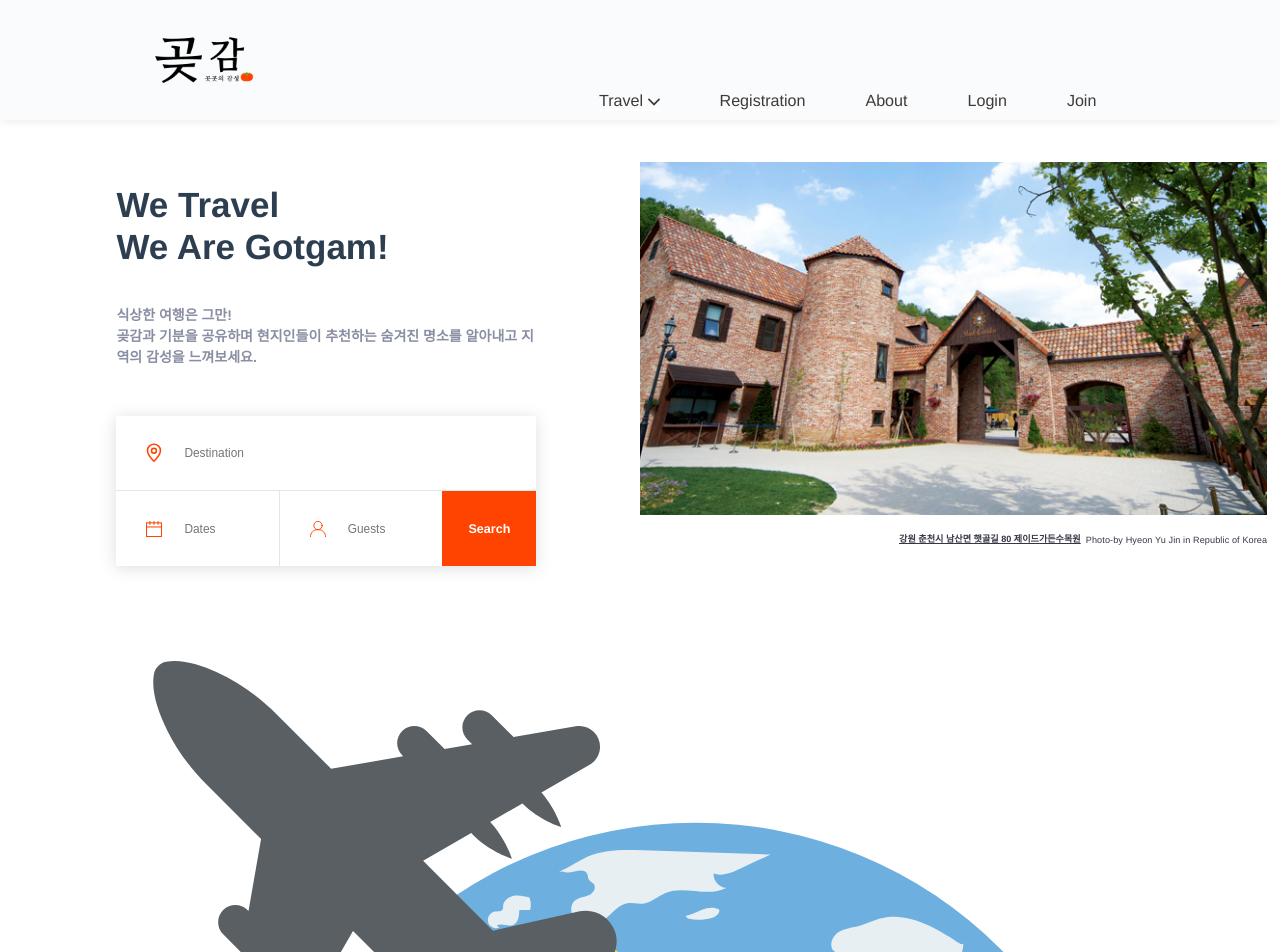
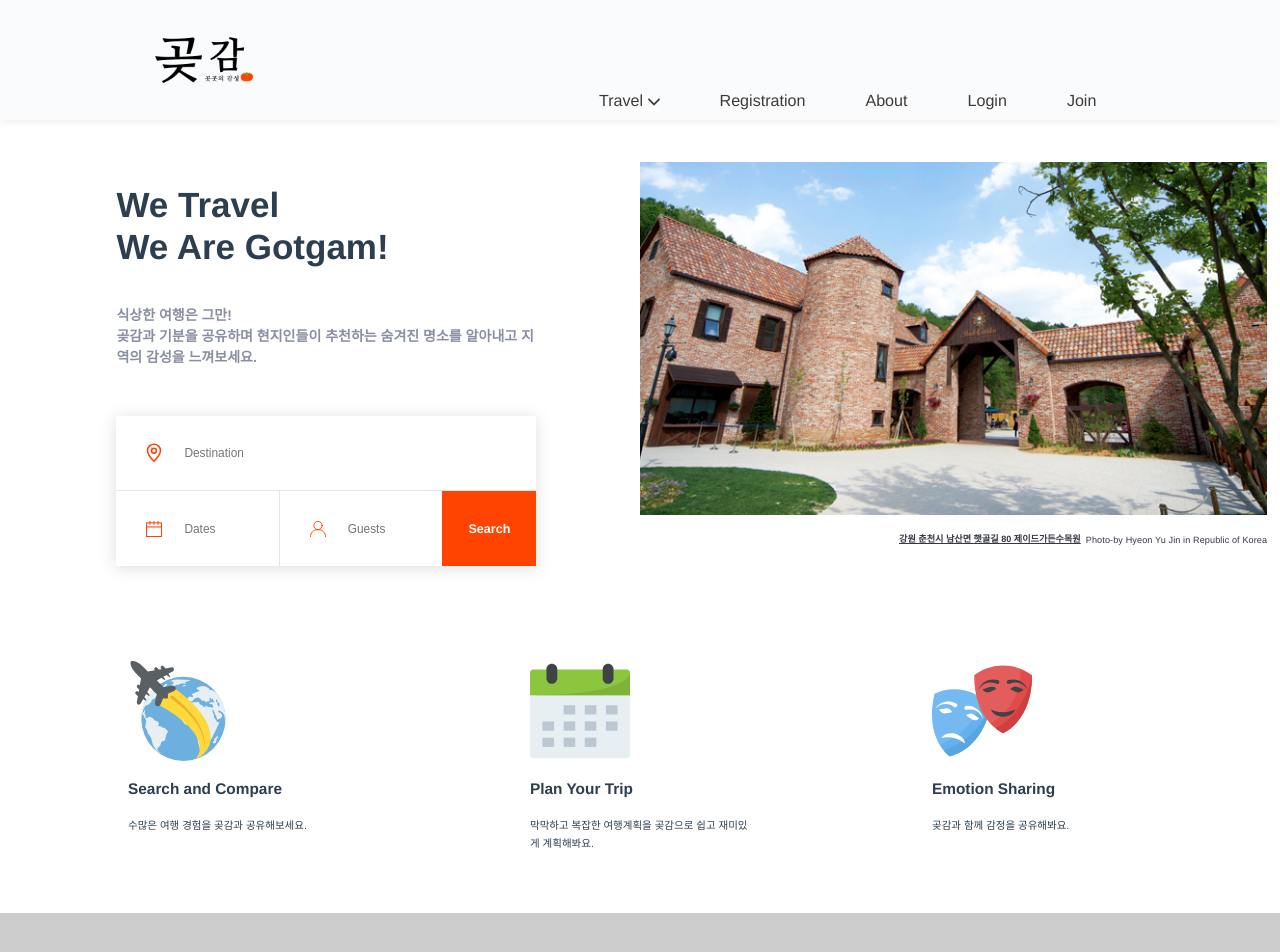
Before and after one commit to Jungjihyuk/gotgam, a Vue app: page / in a window 1280 px wide. Shown: the top 952 px of the page. Built offline with nearby package versions, Linux system fonts and the light colour scheme.

Commit message:
Change section1

```diff
--- a/src/components/section1.vue
+++ b/src/components/section1.vue
@@ -3,179 +3,93 @@
     <div class="section1_inner_wrap">
         <!-- intro_wrap1 -->
         <div class="intro_wrap">
-            <div class="intro_inner_wrap">
-                <svg version="1.1" id="Capa_1" xmlns="http://www.w3.org/2000/svg" x="0px" y="0px" viewBox="0 0 511.438 511.438" style="enable-background:new 0 0 511.438 511.438;" xml:space="preserve">
+            <svg version="1.1" id="Capa_1" xmlns="http://www.w3.org/2000/svg" xmlns:xlink="http://www.w3.org/1999/xlink" x="0px" y="0px" viewBox="0 0 511.438 511.438" style="enable-background:new 0 0 511.438 511.438;" xml:space="preserve">
                 <ellipse style="fill:#6DAFDF;" cx="283.481" cy="296.079" rx="215.352" ry="215.352" />
                 <g>
-                        <path style="fill:#E8EFF3;" d="M167.343,469.641c-0.048,0.08-0.112,0.128-0.16,0.208c0.32,0.096,0.624,0.24,0.944,0.32
-
-L167.343,469.641z" />
-                        <path style="fill:#E8EFF3;" d="M173.471,165.849l-0.384-0.896c3.632-0.304,4.032-2.816,6.816-3.568
-
-c3.168-0.816,2.032,0.224,5.104,0.32c2.48,0.064,3.872,1.952,6.784,0.832c-0.752,1.168-1.936,1.92-3.104,2.688
-
-c-2.448,1.504-4.928,3.056-7.744,3.504C178.143,169.177,174.927,168.281,173.471,165.849z" />
+                    <path style="fill:#E8EFF3;" d="M167.343,469.641c-0.048,0.08-0.112,0.128-0.16,0.208c0.32,0.096,0.624,0.24,0.944,0.32 L167.343,469.641z" />
+                    <path style="fill:#E8EFF3;" d="M173.471,165.849l-0.384-0.896c3.632-0.304,4.032-2.816,6.816-3.568 c3.168-0.816,2.032,0.224,5.104,0.32c2.48,0.064,3.872,1.952,6.784,0.832c-0.752,1.168-1.936,1.92-3.104,2.688 c-2.448,1.504-4.928,3.056-7.744,3.504C178.143,169.177,174.927,168.281,173.471,165.849z" />
                     <path style="fill:#E8EFF3;" d="M204.031,360.201c-0.176,1.888-1.392,3.472-2.464,5.008c-4.784,6.768-7.936,14.768-9.04,22.992
-
                     c-1.088,7.888-1.376,17.68-8.528,21.12c-4.08,1.936-9.6,1.184-12.464,4.72c-0.896,1.072-1.376,2.448-1.856,3.744
-
                     c-2.096,6.064-4.192,12.128-6.304,18.192c-2.176-0.336-4.4-0.72-6.56-1.104c2.528,0.992,4.096,4.608,2.384,6.896
-
                     c-2.4-1.472-5.76-0.128-7.28,2.272c-1.472,2.4-1.472,5.424-0.912,8.192c1.712,8.208,8.208,15.168,16.192,17.632
-
                     c-1.584,2.576-5.84,1.136-8.336-0.832c-18-13.952-30.944-34.256-36-56.448c-1.792-7.824-2.72-16.096-6.768-22.992
-
                     c-3.392-5.824-8.768-10.272-12.144-16.112c-4.736-8.304-5.04-18.784-10.64-26.512c-3.136-4.4-8.048-9.888-4.752-14.16
-
                     c1.328-1.776,4.032-3.36,3.136-5.36c-0.304-0.656-0.96-1.088-1.456-1.664c-1.904-2.32-0.272-5.68,0.928-8.432
-
                     c2.016-4.8,2.352-10.048,1.968-15.344c-4.816-4.896-8.48-10.848-10.592-17.376c-1.264-3.984-2.944-8.976-7.12-9.296
-
                     c-0.88-3.088-1.808-6.16-2.672-9.248c-0.464,1.04-1.568,1.664-2.752,1.728c6.432-49.04,29.184-92.432,62.32-125.056
-
                     c0.672-0.256,1.376-0.608,2.08-0.96c7.616-3.808,13.856-9.856,21.264-14.064c1.52-0.88,3.232-1.696,5.024-1.392
-
                     c1.744,0.256,3.28,2.16,2.544,3.776c-0.288,0.672-0.896,1.168-1.52,1.568c-8.768,6.528-18.256,12.112-28.256,16.592
-
                     c-1.2,0.512-2.464,1.104-3.072,2.24c-1.104,1.936,0.384,4.528,2.432,5.392s4.4,0.576,6.576,0.224
-
                     c-1.968,2.464-2.72,5.872-1.984,8.96c1.984,0.32,2.784-2.368,3.488-4.224c2.912-7.376,15.12-9.664,14.848-17.648
-
                     c3.152,1.92,6.704-1.664,8.896-4.656c2.192-3.024,6.816-5.856,9.072-2.928c0.048,1.568,0.144,3.136,0.192,4.704
-
                     c4.352-0.8,8.752-1.632,13.088-2.432c-2.544,1.552-3.6,5.136-2.368,7.856c1.232,2.72,4.656,4.256,7.488,3.36
-
                     c-0.192,2.288-2.352,3.904-4.288,5.136c-4.944,3.248-10.24,6.576-15.84,7.968l1.088,2.704c-0.144,0.032-0.304,0.08-0.448,0.064
-
                     c-3.52,0.112-7.056-2.656-10.832-2.4c-2.304,0.144-5.12-0.032-6.592,2.208c-0.208,0.272-1.296,4.304-0.704,4
-
                     c2.112-1.04,4.24-2.064,6.304-3.104c0.528,1.696,0.56,3.552,0.096,5.328c2.496-0.08,5.04,0.624,7.136,2.064
-
                     c-2.624,5.152-8.736,8.32-14.496,7.52c0.064-1.76,0.08-3.504,0.144-5.264c-4.736-0.688-8.896,3.136-11.536,7.072
-
                     c-2.688,3.968-4.848,8.576-9.008,10.944c-2.544,1.504-5.552,1.936-8.256,3.136c-2.672,1.248-5.216,3.76-4.88,6.672
-
                     c0.16,1.376,0.944,2.704,0.816,4.112c-0.32,2.608-3.456,3.632-5.616,5.2c-3.696,2.688-4.912,7.984-8.816,10.32
-
                     c-2.848,1.728-6.432,1.44-9.664,2.208c-3.216,0.768-6.592,3.728-5.52,6.864c-1.584,0.432-3.408-0.848-3.456-2.512
-
                     c-6.304,10.624-10.768,22.352-13.056,34.496c2.64,2.128,5.744-2.112,6.496-5.44c0.8-3.312,4-7.504,6.592-5.344
-
                     c-0.944,4.768-1.888,9.504-2.816,14.272c-0.208,0.912-0.368,1.888,0.016,2.736c0.464,1.056,1.6,1.568,2.432,2.352
-
                     c2.336,2.304,1.76,6.064,1.696,9.328c-0.112,4,0.96,7.968,2.816,11.504c-0.144-0.688-0.256-1.392-0.352-2.08
-
                     c3.76,0.736,7.776-0.224,10.8-2.576c1.6-1.264,2.976-2.928,4.912-3.488c1.984-0.608,4.096,0.064,6.048,0.736
-
                     c6.064,2.096,12.512,4.416,16.32,9.552c1.936,2.608,3.04,5.808,5.392,8.016c5.328,5.12,14.992,3.648,19.808,9.28
-
                     c3.856,4.544,2.64,11.392,1.136,17.216c-2.72-1.728-6.768,1.904-5.28,4.784c1.616-1.552,3.472-3.2,5.664-3.056
-
                     c2.24,0.096,3.984,3.28,2.24,4.592c4.208-4.704,13.6-2.048,14.72,4.224c5.424,0.736,10.896,1.488,16.304,2.272
-
                     C188.191,350.633,204.879,352.201,204.031,360.201z" />
                     <path style="fill:#E8EFF3;" d="M185.487,133.145c-2.176,0.896-4.976-0.464-5.616-2.72s1.024-4.896,3.344-5.264
-
                     c1.472-0.24,3.456,0.048,3.984-1.344c0.16-0.416,0.112-0.896,0.144-1.344c0.112-2.656,2.64-4.704,5.264-5.2
-
                     c2.624-0.496,5.296,0.192,7.872,0.88c0.8,1.968,0.928,4.224,0.352,6.272c-1.792-0.032-3.584-0.08-5.392-0.112
-
                     c-0.032,2.976-0.56,6.704-3.392,7.616c-2.528,0.816-5.632-1.216-7.808,0.32" />
                     <path style="fill:#E8EFF3;" d="M215.279,105.257c5.04-2.016,9.408-5.44,14.384-7.6c8.56-3.712,18.256-3.472,27.584-3.152
-
                     c21.232,0.72,42.464,1.424,63.696,2.144c-5.088,2.368-10.176,4.752-15.264,7.12c-4.16,1.936-8.864,3.92-13.184,2.384
-
                     c-0.336,3.536,2.688,7.024,6.224,7.216c-9.056,4.816-20.784-1.472-30.256,2.448c-3.968,1.648-7.312,5.024-11.584,5.424
-
                     c-2.48,0.224-4.976-0.592-7.44-0.208c-4.128,0.624-6.944,4.32-10.144,7.008c-3.696,3.104-8.928,5.04-13.36,3.152
-
                     s-6.368-8.784-2.512-11.696c1.888-1.44,4.464-1.52,6.64-2.464s4.032-3.728,2.56-5.6c-0.64-0.816-1.744-1.184-2.336-2.032
-
                     c-0.624-0.928-0.48-2.192-0.976-3.2c-1.904-3.92-8.224,0.784-12.192-1.008" />
-                        <path style="fill:#E8EFF3;" d="M278.463,127.321c2.912-0.48,5.504-2.016,8.256-3.072s5.984-1.584,8.528-0.112
-
-c0.656,2-1.712,3.632-3.728,4.208c-3.872,1.088-8.032,1.184-11.952,0.272" />
+                    <path style="fill:#E8EFF3;" d="M278.463,127.321c2.912-0.48,5.504-2.016,8.256-3.072s5.984-1.584,8.528-0.112 c0.656,2-1.712,3.632-3.728,4.208c-3.872,1.088-8.032,1.184-11.952,0.272" />
                     <path style="fill:#E8EFF3;" d="M450.303,159.929c-0.784,0.048-1.616-0.048-2.416-0.304c-3.6-1.008-6.192-4.016-9.168-6.256
-
                     c-6.896-5.232-16.672-6.496-24.704-3.104c2.016-2.56,3.152-5.808,3.168-9.072l-1.136,0.32
-
                     c-12.256-8.208-26.688-16.848-40.912-12.784c-3.28,0.96-6.32,2.528-9.648,3.44c-3.536,0.992-7.408,1.232-10.512,3.184
-
                     c-3.152,1.952-5.056,6.56-2.656,9.296c2.048,2.336,5.584,1.968,8.624,2.464c2.992,0.48,6.256,3.728,4.432,6.192
-
                     c-13.728,5.36-27.488,10.784-41.216,16.192c6,2.384,9.584,9.6,7.872,15.84c-4.528,0.496-8.672-2.512-13.168-3.088
-
                     c-6.544-0.768-13.184,4.624-13.76,11.168c-0.624,6.56,5.024,13.024,11.584,13.344c4.912,0.272,9.92-2.384,14.608-0.816
-
                     c0.48-4.464,3.792-8.048,7.152-11.056c6.512-5.728,15.632-10.72,23.6-7.168c2.608,1.136,4.784,3.088,6.896,5.024
-
                     c4.656,4.208,9.312,8.464,13.968,12.72c1.664-1.504,3.312-3.008,4.976-4.464c2.496,2.992,4.992,5.984,7.52,9.024
-
                     c1.424-0.832,2.896-1.616,4.304-2.464c0.816,2.592,1.664,5.136,2.48,7.728c0.576-2.752,1.088-5.44,1.6-8.144
-
                     c3.2,0.304,6.592,0.624,9.616-0.656c3.008-1.216,5.376-4.592,4.352-7.68c-0.528-1.648-1.952-3.008-2.144-4.72
-
                     c-0.416-3.44,4.592-5.472,7.664-3.696c3.008,1.712,4.336,5.36,5.44,8.704c0.944-3.264,1.84-6.48,2.768-9.728
-
                     c2.544,8.176,6.448,15.936,11.472,22.848c-9.84-2.544-20.416-2.144-30,1.104c2.704,4.368,7.648,7.184,12.752,7.312
-
                     c2.288,0.096,4.848-0.272,6.512,1.296c1.248,1.2,1.472,3.024,1.6,4.688c0.48,4.72,0.96,9.392,1.392,14.048
-
                     c-4.976-4.672-12.592-4.672-19.44-5.248c-6.848-0.64-14.736-3.04-16.864-9.584c-2.928,2.896-4.416,7.184-3.904,11.312
-
                     c-6.992-2.16-14.976-5.408-16.576-12.544c-5.68,1.68-12.352-2.304-13.488-8.096c-0.4-2.032-0.4-4.464-2.08-5.648
-
                     c-1.024-0.704-2.4-0.688-3.664-0.624c-10.624,0.544-21.2,1.024-31.776,1.568c-5.776,0.32-11.76,0.608-16.992,3.104
-
                     c-5.232,2.448-9.616,7.632-9.408,13.408c-10.048,5.12-18.8,12.896-24.96,22.32c-1.952,2.896-3.68,6.256-3.216,9.696
-
                     c0.32,2.656,1.92,5.008,2.288,7.616c0.64,4.48-2.16,8.592-3.52,12.912c-3.808,12.256,4.864,24.576,13.008,34.576
-
                     c3.856,4.64,8.304,9.712,14.32,10.336c3.728,0.384,7.392-1.04,10.976-2.176c10.272-3.296,21.28-4.384,31.984-3.264
-
                     c-2.56,1.744-0.288,6.032,2.688,6.864c2.976,0.832,6.288,0.064,9.152,1.264c6.512,2.816,4.96,12.528,1.536,18.704
-
                     c1.52-0.192,3.104-0.384,4.672-0.576c-0.96,2.08-1.92,4.176-2.896,6.208c9.056,1.76,11.744,13.984,9.024,22.832
-
                     c-2.672,8.864-8.544,16.784-9.28,26c-0.368,5.056,0.864,10.064,2.112,14.976c3.104,12.448,6.208,24.912,9.312,37.408
-
                     c10.8,2.016,17.968-11.44,28.352-15.12c3.904-1.408,8.384-1.456,11.536-4.096c3.04-2.544,2.528-8.96-1.168-9.2
-
                     c5.04-0.208,9.616-4.512,10.08-9.552c0.144-1.408,0.032-2.832,0.32-4.224c0.464-1.968,1.84-3.648,3.168-5.264
-
                     c8.448-10.592,14.272-22.96,20.08-35.168c1.536-3.264,3.056-6.496,4.576-9.76c5.76-12.176,11.472-24.304,17.232-36.48
-
                     c2.256-4.784,4.512-9.52,6.784-14.304c-2.96,4.256-9.92,3.216-13.696-0.336c-3.824-3.568-5.584-8.704-8.48-13.04
-
                     c-2.448-3.728-5.84-7.104-6.832-11.52c-0.576-2.528-0.256-5.184-0.528-7.792c-0.608-5.648-4-10.56-6.208-15.776
-
                     s-3.088-11.872,0.736-16.064c9.056,18.496,17.168,37.472,24.368,56.832c1.104-2.864,3.408-5.248,6.224-6.48
-
                     c2.064-0.944,4.32-1.232,6.48-1.984c5.696-2.08,9.92-7.712,10.304-13.744c0.336-6.032-3.12-12.16-8.56-14.896
-
                     c-2.688-1.344-5.824-1.936-8.352-3.712c-2.528-1.728-4.192-5.392-2.368-7.872c1.712-2.336,5.456-2.048,7.936-0.512
-
                     c2.48,1.584,4.224,4.08,6.56,5.84c1.68,1.28,3.664,2.192,5.488,3.376c9.888,6.544,11.552,20.08,12.944,31.888
-
                     c0.768,6.352,1.68,12.656,2.832,18.88c0.128-1.312,0.224-2.672,0.304-3.984C502.031,253.369,483.519,200.585,450.303,159.929z
-
                     M465.391,231.833c-1.408-0.192-2.656-1.2-3.712-2.144c-1.76-1.584-3.488-3.392-3.872-5.712c-0.464-2.768,1.056-5.792-0.24-8.32
-
                     c-0.608-1.216-1.776-2.016-2.736-2.912c-2.544-2.304-4.288-5.504-4.8-8.848c-0.448-2.96,0.736-6.784,3.728-7.088
-
                     c1.424-0.16,2.928,0.72,3.472,2.08l-2.064,0.944c3.328,0.608,4.56,5.76,1.84,7.776c-0.368,0.32-0.816,0.576-0.848,1.072
-
                     c-0.016,0.288,0.16,0.592,0.384,0.8c1.952,2.416,5.008,3.44,7.632,5.088c2.64,1.584,5.136,4.384,4.512,7.36
-
                     c-0.896,0.288-1.744,0.528-2.64,0.8c-0.992,0.864-0.368,2.56,0.56,3.552c0.912,0.992,2.112,1.984,2.08,3.36
-
                     C468.575,231.113,466.847,232.025,465.391,231.833z" />
                     <path style="fill:#E8EFF3;" d="M457.103,381.481l-3.664,2.256c0.944,4.384-1.84,9.264-6.096,10.672
-
                     c-2.256,0.752-5.2,0.944-6.08,3.152c-0.752,1.872,0.624,3.904,0.688,5.92c0.112,3.328-3.152,5.6-5.536,7.92
-
                     s-3.872,6.864-0.992,8.544c0.672,0.384,1.456,0.512,2.224,0.64c3.216,0.496,6.736,0.816,9.504-0.896
-
                     c7.904-4.912,1.68-20,9.504-25.056c1.104-0.72,2.48-1.2,3.152-2.336C461.727,388.905,455.455,385.033,457.103,381.481z" />
                 </g>
                 <path style="fill:#FFD93B;" d="M222.143,129.401c-2.144,1.552-4.336,3.024-6.64,4.352c-1.856,1.072-3.056,1.68-3.888,2.032
@@ -203,7 +117,7 @@ c7.904-4.912,1.68-20,9.504-25.056c1.104-0.72,2.48-1.2,3.152-2.336C461.727,388.90
                 c15.696,12.208,22.496,16.848,43.04,35.52c23.376,21.264,44.736,44.672,60.96,65.92
                 C368.463,323.753,398.799,386.105,390.383,445.177z" />
             </svg>
-
+            <div class="intro_inner_wrap">
                 <p class="intro_title">Search and Compare</p>
                 <p class="intro_content">수많은 여행 경험을 곶감과 공유해보세요.</p>
             </div>
@@ -212,8 +126,30 @@ c7.904-4.912,1.68-20,9.504-25.056c1.104-0.72,2.48-1.2,3.152-2.336C461.727,388.90
 
         <!-- intro_wrap2 -->
         <div class="intro_wrap">
+            <svg version="1.1" id="Capa_1" xmlns="http://www.w3.org/2000/svg" xmlns:xlink="http://www.w3.org/1999/xlink" x="0px" y="0px" viewBox="0 0 512.032 512.032" style="enable-background:new 0 0 512.032 512.032;" xml:space="preserve">
+                <path style="fill:#E8EFF3;" d="M512,174.768H0v307.136c0,8.832,7.168,16,16,16h480c8.832,0,16-7.168,16-16V174.768z" />
+                <path style="fill:#8CC63E;" d="M0,59.872v114.896h512V59.872c0-8.832-7.168-16-16-16H16C7.168,43.872,0,51.04,0,59.872z" />
+                <g>
+                    <rect x="172.08" y="226.528" style="fill:#BBC7D1;" width="59.456" height="47.216" />
+                    <rect x="280.464" y="226.528" style="fill:#BBC7D1;" width="59.456" height="47.216" />
+                    <rect x="388.832" y="226.528" style="fill:#BBC7D1;" width="59.456" height="47.216" />
+                    <rect x="63.712" y="309.52" style="fill:#BBC7D1;" width="59.456" height="47.216" />
+                    <rect x="172.08" y="309.52" style="fill:#BBC7D1;" width="59.456" height="47.216" />
+                    <rect x="280.464" y="309.52" style="fill:#BBC7D1;" width="59.456" height="47.216" />
+                    <rect x="388.832" y="309.52" style="fill:#BBC7D1;" width="59.456" height="47.216" />
+                    <rect x="63.712" y="392.528" style="fill:#BBC7D1;" width="59.456" height="47.216" />
+                    <rect x="172.08" y="392.528" style="fill:#BBC7D1;" width="59.456" height="47.216" />
+                    <rect x="280.464" y="392.528" style="fill:#BBC7D1;" width="59.456" height="47.216" />
+                </g>
+                <g>
+                    <path style="fill:#3E4347;" d="M139.68,41.808v47.52c0,15.36-12.48,27.68-27.68,27.68c-15.36,0-27.68-12.32-27.68-27.68v-47.52
+                        c0-15.36,12.32-27.68,27.68-27.68C127.2,14.128,139.68,26.448,139.68,41.808z" />
+                    <path style="fill:#3E4347;" d="M427.68,41.808v47.52c0,15.36-12.48,27.68-27.68,27.68c-15.2,0-27.68-12.32-27.68-27.68v-47.52
+                        c0-15.36,12.48-27.68,27.68-27.68C415.2,14.128,427.68,26.448,427.68,41.808z" />
+                </g>
+                <path style="fill:#7FB239;" d="M512.032,60.208v114.56h-512C504.032,174.768,512.032,67.088,512.032,60.208z" />
+            </svg>
             <div class="intro_inner_wrap">
-                <svg></svg>
                 <p class="intro_title">Plan Your Trip</p>
                 <p class="intro_content">막막하고 복잡한 여행계획을 곶감으로 쉽고 재미있게 계획해봐요.</p>
             </div>
@@ -222,8 +158,43 @@ c7.904-4.912,1.68-20,9.504-25.056c1.104-0.72,2.48-1.2,3.152-2.336C461.727,388.90
 
         <!-- intro_wrap3 -->
         <div class="intro_wrap">
+            <svg version="1.1" id="Capa_1" xmlns="http://www.w3.org/2000/svg" xmlns:xlink="http://www.w3.org/1999/xlink" x="0px" y="0px" viewBox="0 0 512.002 512.002" style="enable-background:new 0 0 512.002 512.002;" xml:space="preserve">
+                <path style="fill:#65B1EF;" d="M301.314,233.577C247.57,468.137,91.666,486.025,90.962,489.113
+	            c0.704-3.088-131.872-87.072-78.128-321.632c49.904-23.184,104.624-28.016,155.552-16.352 C219.314,162.809,266.37,190.953,301.314,233.577z" />
+                <path style="opacity:0.1;fill:#FFFFFF;enable-background:new;" d="M156.226,357.961c57.12-51.728,90.048-116.256,93.104-171.504
+                c-24.8-16.72-52.208-28.736-80.96-35.328c-50.928-11.648-105.632-6.816-155.552,16.368
+                c-28.816,125.808-4.032,208.256,25.024,258.176C77.554,414.393,119.074,391.609,156.226,357.961z" />
+                <path style="fill:#59A5E0;" d="M59.218,456.617c17.472,21.44,31.968,31.472,31.728,32.496 c0.704-3.088,156.624-20.992,210.352-255.552C299.186,242.793,218.914,417.161,59.218,456.617z" />
+                <g>
+                    <path style="fill:#FFFFFF;" d="M241.554,293.785c-0.224,1.008-19.424,16.944-36.112,5.856s-29.824-21.872-30.048-20.864
+                    c0.224-1.008,19.408-16.944,36.112-5.856C228.194,284.009,241.314,294.777,241.554,293.785z" />
+                    <path style="fill:#FFFFFF;" d="M175.986,229.737c42.496-0.72,79.712,22,85.616,71.792c-13.152-43.376-46.832-58.544-83.456-51.344
+                    c-5.6,1.104-11.024-2.544-12.112-8.144c-1.104-5.6,2.544-11.024,8.144-12.112C174.77,229.817,175.41,229.753,175.986,229.737z" />
+                    <path style="fill:#FFFFFF;" d="M37.33,247.449c-0.224,1.008,10.208,23.664,30.048,20.864s36.336-6.864,36.112-5.856
+                    c0.224-1.008-10.208-23.664-30.048-20.864C53.602,244.393,37.106,248.441,37.33,247.449z" />
+                    <path style="fill:#FFFFFF;" d="M124.114,217.961c0,0-1.632-0.816-4.48-2.24c-33.456-18.176-82.08-5.392-101.056,25.824
+                    c-1.712,2.704-2.688,4.24-2.688,4.24s1.232-1.344,3.376-3.696c21.488-24.4,64.72-29.728,90.048-9.6
+                    c2.56,1.904,4.016,2.992,4.016,2.992c4.576,3.408,11.04,2.464,14.448-2.112c3.408-4.576,2.464-11.04-2.112-14.448
+                    C125.186,218.569,124.626,218.233,124.114,217.961z" />
+                    <path style="fill:#FFFFFF;" d="M47.17,393.833c16.688-22.768,41.904-27.488,69.52-22.992c26.4,7.712,48.144,23.376,52.8,50.736
+                    c-16.592-9.984-19.776-17.136-58.032-27.68C70.898,386.601,62.402,392.537,47.17,393.833z" />
+                </g>
+                <path style="fill:#E14B4B;" d="M512.002,73.561c0,240.64-147.984,292.896-147.984,296.064c0-3.168-147.984-55.424-147.984-296.064 c43.472-33.744,95.728-50.672,147.984-50.672C416.274,22.905,468.418,39.817,512.002,73.561z" />
+                <path style="opacity:0.1;fill:#FFFFFF;enable-background:new;" d="M398.37,227.209c44.128-63.184,61.824-133.44,52.464-187.952
+                c-27.904-10.768-57.312-16.352-86.8-16.352c-52.256,0-104.496,16.928-147.984,50.672c0,129.072,42.56,203.904,82.048,246.064
+	            C334.274,299.769,369.666,268.297,398.37,227.209z" />
+                <path style="fill:#D03F3F;" d="M325.826,345.033c21.824,17.008,38.192,23.536,38.192,24.592c0-3.168,147.984-55.424,147.984-296.064 C511.986,83.017,472.69,270.921,325.826,345.033z" />
+                <g>
+                    <path style="fill:#3E4347;" d="M468.722,145.433c0,1.024-15.184,20.832-33.92,13.696c-18.736-7.12-33.92-14.72-33.92-13.696 c0-1.024,15.184-20.816,33.92-13.696C453.538,138.857,468.722,146.457,468.722,145.433z" />
+                    <path style="fill:#3E4347;" d="M390.626,97.481c41.12-10.064,82.512,3.584,99.392,51.072
+                    c-23.648-41.536-66.096-44.256-88.176-33.632c-2.912,1.296-4.576,2.032-4.576,2.032c-5.216,2.304-11.312-0.048-13.616-5.264
+                    s0.048-11.312,5.264-13.616C389.442,97.817,390.066,97.625,390.626,97.481z" />
+                    <path style="fill:#3E4347;" d="M259.314,145.433c0,1.024,15.184,20.832,33.92,13.696c18.736-7.12,33.92-14.72,33.92-13.696 C327.202,113.609,259.314,145.433,259.314,145.433z" />
+                    <path style="fill:#3E4347;" d="M337.426,97.481c-41.28-10.112-82.544,3.664-99.376,51.072c22.832-40.112,59.568-46.304,92.752-31.6 c5.2,2.288,11.296-0.048,13.616-5.264c2.304-5.216-0.048-11.312-5.264-13.616C338.61,97.817,337.986,97.625,337.426,97.481z" />
+                    <path style="fill:#3E4347;" d="M426.738,248.201c-8.512,19.6-28.816,35.696-62.72,37.808c-33.728-2.064-54.448-17.792-62.72-37.808 c20.768,6.848,26.144,12.48,62.72,14.16C397.01,260.873,396.514,257.817,426.738,248.201z" />
+                </g>
+            </svg>
             <div class="intro_inner_wrap">
-                <svg></svg>
                 <p class="intro_title">Emotion Sharing</p>
                 <p class="intro_content">곶감과 함께 감정을 공유해봐요.</p>
             </div>
@@ -242,5 +213,49 @@ export default {
 <style>
 .section1_wrap {
     padding: 3.4rem 0;
+    display: flex;
+    flex-direction: column;
+}
+
+.section1_inner_wrap {
+    width: 100%;
+    display: flex;
+    box-sizing: border-box;
+    justify-content: space-between;
+}
+
+.intro_wrap {
+    max-width: 220px;
+    display: flex;
+    flex: 1;
+    flex-direction: column;
+    box-sizing: border-box;
+}
+
+.intro_inner_wrap {
+    width: 100%;
+    font-size: 100%;
+    vertical-align: baseline;
+}
+
+.intro_wrap svg {
+    width: 100px;
+    height: auto;
+}
+
+.intro_inner_wrap p {
+    margin: 1.2rem 0 .8rem;
+}
+
+.intro_inner_wrap p:nth-of-type(1) {
+    font-weight: 700;
+    font-size: 1.1rem;
+    line-height: 1.6rem;
+}
+
+.intro_inner_wrap p:nth-of-type(2) {
+    font-weight: 400;
+    font-size: .75rem;
+    line-height: 1.25rem;
 }
 </style>
```
Lines whose indentation alone changed are shown as unchanged.
